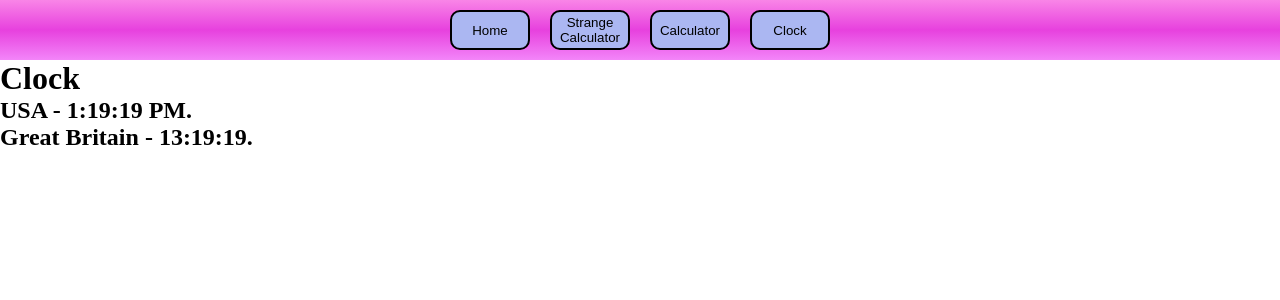
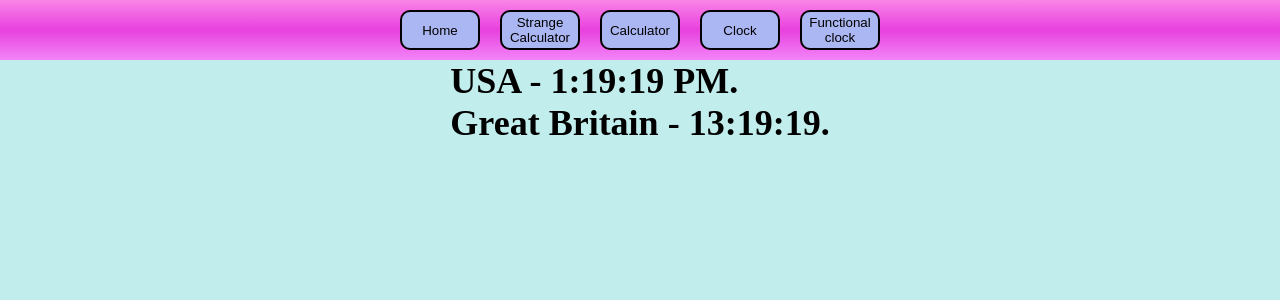
Before and after one commit to TetyanaBeyko/react_studying, a React (Vite) app: page /clock in a window 1280 px wide. Shown: the top 300 px of the page. Built offline with nearby package versions, Linux system fonts and the light colour scheme.

Commit message:
minor: added class component functional_clock
    [Task]: <task_id>
    feat: added class component functional_clock

```diff
--- a/src/App.tsx
+++ b/src/App.tsx
@@ -5,6 +5,7 @@ import Home from "./pages/home";
 import Calculator from "./Projects/calculator/calculator";
 import Strange_calculator from "./Projects/strange_calculator/strange_calculator";
 import Clock from "./Projects/class_clock/clocks";
+import Functional_clock from "./Projects/functional_clock/fclock";
 
 function App() {
 
@@ -17,6 +18,7 @@ function App() {
           <Route path='/strange_calculator' element={<Strange_calculator />} />
           <Route path='/calculator' element={<Calculator />} />
           <Route path='/clock' element={<Clock />} />
+          <Route path='/fclock' element={<Functional_clock />} />
         </Routes>
       </div>
     </BrowserRouter>
--- a/src/Projects/class_clock/clocks.tsx
+++ b/src/Projects/class_clock/clocks.tsx
@@ -1,4 +1,5 @@
 import React from "react";
+import "../../App.scss";
 
 class Clock extends React.Component<NonNullable<unknown>, { date: Date }> {
   timerID: number | undefined;
@@ -39,8 +40,8 @@ class Clock extends React.Component<NonNullable<unknown>, { date: Date }> {
 
   render() {
     return (
-      <div>
-        <h1>Clock</h1>
+      <div className="main">
+        <h2 className="body">
           <this.FormattedDate
             date={this.state.date}
             locals="en-us"
@@ -52,6 +53,7 @@ class Clock extends React.Component<NonNullable<unknown>, { date: Date }> {
             locals="en-gb"
             country="Great Britain"
           />
+        </h2>
       </div>
     );
   }
--- /dev/null
+++ b/src/Projects/functional_clock/fclock.module.scss
@@ -0,0 +1,5 @@
+.Clock {
+    text-align: center;
+    margin: 50px;
+    padding: 20px;
+  }
--- /dev/null
+++ b/src/Projects/functional_clock/fclock.tsx
@@ -0,0 +1,36 @@
+import { useState, useEffect } from "react";
+import "../../App.scss";
+import Breadcrumbs from "../../components/breadcrumbs/breadcrumbs";
+import breadcrumbsMap from "../../components/breadcrumbs/breadcrumbsMap";
+import "../functional_clock/fclock.module.scss";
+
+function Functional_clock() {
+  const projectName = "Functional_clock";
+
+  const [date, setDate] = useState(new Date());
+
+  const tick = () => {
+    setDate(new Date());
+    console.log("tick");
+  };
+
+  useEffect(() => {
+    const timerId = setInterval(tick, 1000);
+
+    return () => {
+      clearInterval(timerId);
+    };
+  }, []);
+
+  return (
+    <div className="main">
+      <Breadcrumbs entries={breadcrumbsMap[projectName]} />
+      <div className="Clock">
+        <h1>Functional clock </h1>
+        <h2>{date.toLocaleString()}</h2>
+      </div>
+    </div>
+  );
+}
+
+export default Functional_clock;
--- a/src/components/breadcrumbs/breadcrumbsMap.ts
+++ b/src/components/breadcrumbs/breadcrumbsMap.ts
@@ -1,6 +1,8 @@
+
 const breadcrumbsMap = {
     calculator: [{name:"Home", path:"/"}, {name:"Calculator", path:""}],
     strangeCalculator: [{name:"Home", path:"/"}, {name:"Strange Calculator", path:""}],
+    Functional_clock: [{name:"Home", path:"/"}, {name:"Functional clock", path:""}],
 }
 
 export default breadcrumbsMap;
--- a/src/components/buttons_menu/buttons_menu.tsx
+++ b/src/components/buttons_menu/buttons_menu.tsx
@@ -10,6 +10,7 @@ const navigate = useNavigate();
             <button type="button" onClick={() => navigate("/strange_calculator")}>Strange Calculator</button>
             <button type="button" onClick={() => navigate("/calculator")}>Calculator</button>
             <button type="button" onClick={() => navigate("/clock")}>Clock</button>
+            <button type="button" onClick={() => navigate("/fclock")}>Functional clock</button>
         </div>
 
     )
```
Lines whose indentation alone changed are shown as unchanged.
